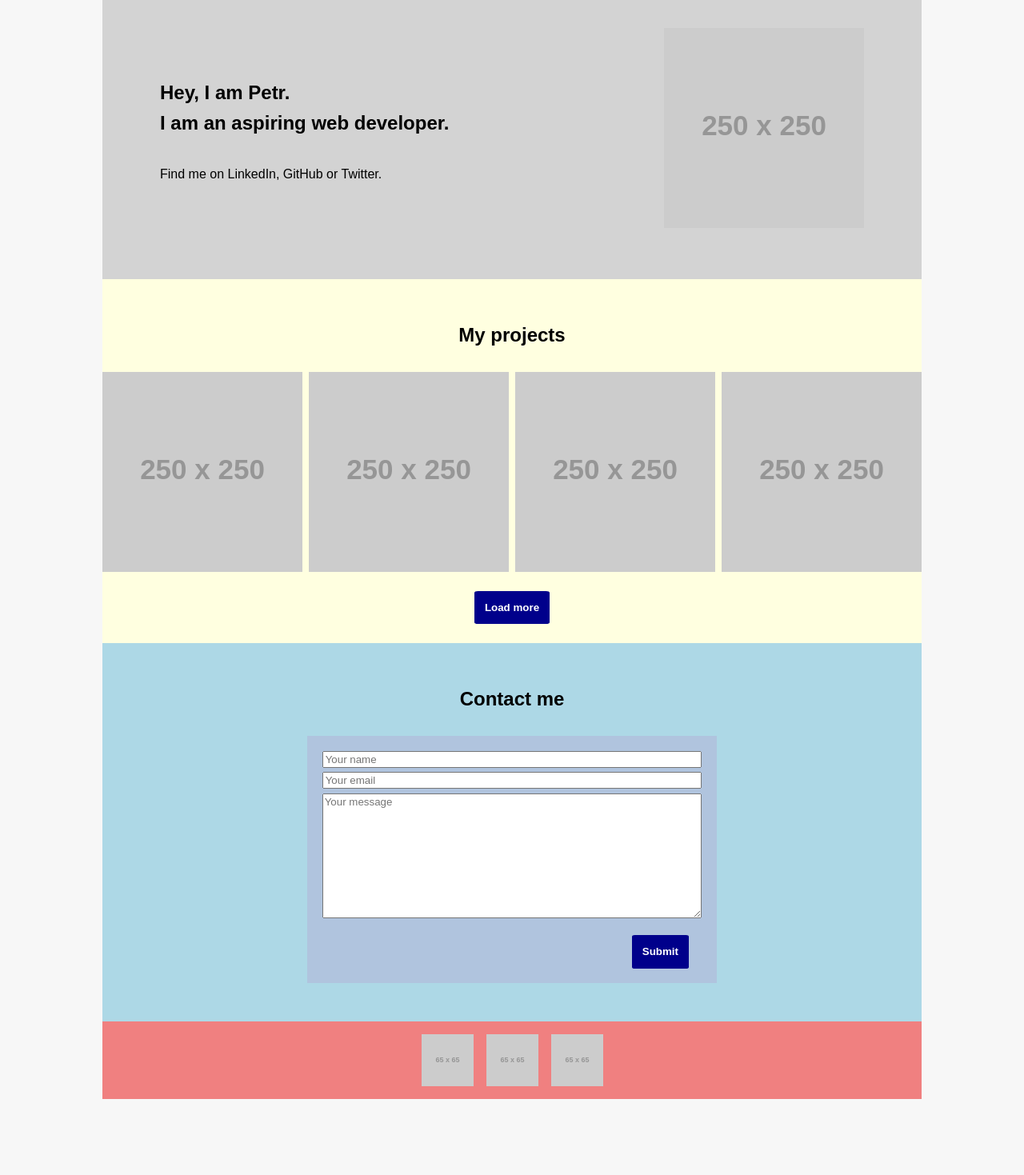
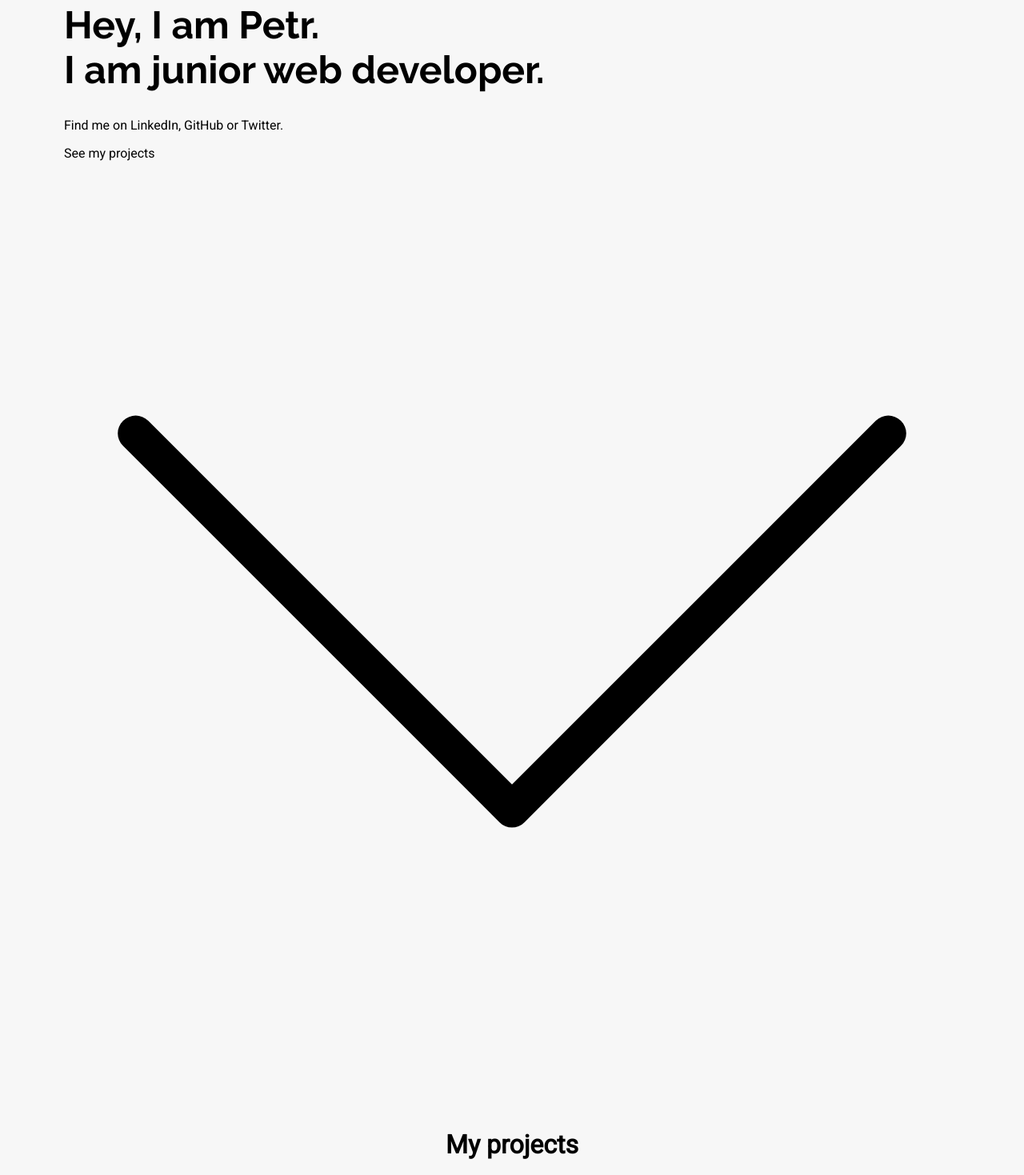
Before and after one commit to PetrBelecky/portfolio, a website: page src/index.html in a window 1280 px wide. Shown: the part 29-1498 px from the top of the page at 80% size. Before the commit the page ends 1403 px from the top, so only its background shows below. Drawn offline with nearby package versions, Linux system fonts and the light colour scheme; files that its build step writes are made by us from their sources; placeholder pictures from the web are drawn by us.

Commit message:
reverted css to barebones, ready to start again

```diff
--- a/src/index.html
+++ b/src/index.html
@@ -7,56 +7,41 @@
   <meta http-equiv="X-UA-Compatible" content="ie=edge">
   <title>Petr Bělecký</title>
 
+  <!-- Font import -->
+  <link href="https://fonts.googleapis.com/css?family=Raleway:400,700&display=swap" rel="stylesheet">
+
+  <link href="https://fonts.googleapis.com/css?family=Roboto&display=swap" rel="stylesheet">
+
+  <!-- Stylesheet declaration -->
   <link rel="stylesheet" href="/css/style.css">
-
 </head>
 
 <body>
+  <main>
 
-    <main>
-        <section class="intro flexbox">
-
-            <div class="container flexbox">
     <h1>
-                    <span class="name">Hey, I am Petr.</span>
-                    <span class="tagline">I am an aspiring web developer.</span>
+      Hey, I am Petr.<br> I am junior web developer.
     </h1>
 
     <p>Find me on LinkedIn, GitHub or Twitter.</p>
-            </div>
+    <p>See my projects</p>
+    <!-- maybe give a border to text to imitate btn, give it hover -->
+    <img src="img/arrow-bottom.svg" alt="arrow">
+    <!-- make it flow up and down -->
 
-            <div class="container">
-                <img src="https://via.placeholder.com/250" alt="">
-            </div>
-
-        </section>
-
-        <section class="projects flexbox">
     <h2>
       My projects
     </h2>
 
-            <div class="flexbox project-wrapper">
-
+    <img src="https://via.placeholder.com/250" alt="">
+    <img src="https://via.placeholder.com/250" alt="">
+    <img src="https://via.placeholder.com/250" alt="">
     <img src="https://via.placeholder.com/250" alt="">
 
-                <img src="https://via.placeholder.com/250" alt="">
-
-                <img src="https://via.placeholder.com/250" alt="">
-
-                <img src="https://via.placeholder.com/250" alt="">
-
-            </div>
-
-            <div class="flexbox button-wrapper">
     <button>
       Load more
     </button>
-            </div>
 
-        </section>
-
-        <section class="contact flexbox">
     <h2>
       Contact me
     </h2>
@@ -74,18 +59,13 @@
 
     </form>
 
-        </section>
-
-        <footer class="flexbox">
-
+    <footer>
       <img src="https://via.placeholder.com/65.png?text=GitHub" alt="">
       <img src="https://via.placeholder.com/65.png?text=LinkedIn" alt="">
       <img src="https://via.placeholder.com/65.png?text=Twitter" alt="">
-
     </footer>
 
   </main>
-
 </body>
 
 </html>
--- a/src/scss/style.scss
+++ b/src/scss/style.scss
@@ -1,28 +1,40 @@
 
 * {
     box-sizing: border-box;
-    font-family: sans-serif;
 }
 
 body {
+    font-family: "Roboto", sans-serif;
     margin: 0;
+    padding: 0;
     background-color: #f7f7f7;
     display: flex;
     flex-direction: column;
     align-items: center;
+    width: 100vw;
+    height: 100vh;
 }
 
 main {
-    width: 80vw;
+    width: 100%;
+    padding: 0rem 5rem;
 }
 
 img {
     display: block;
 }
 
+h1 {
+    font-size: 3rem;
+    font-family: "Raleway", sans-serif;
+    font-weight: 700;
+}
+
 h2 {
     text-align: center;
+    font-size: 2rem;
     padding: 1.5em 0 0.5em 0;
+    font-weight: 700;
 }
 
 .flexbox {
@@ -30,90 +42,9 @@ h2 {
 }
 
 .intro {
-    background-color: lightgray;
+    height: 100vh;
+    width: 100%;
     justify-content: space-between;
+    align-items: center;
+    position: relative;
 }
-
-.projects {
-    flex-direction: column;
-    align-content: center;
-    background-color: lightyellow;
-}
-
-.intro .container {
-    /* padding: 2em 5em; */
-    margin: 4em 4.5em;
-    justify-content: center;
-    flex-direction: column;
-}
-
-.intro .name, .intro .tagline {
-    display: block;
-    padding: 0.2em 0;
-}
-
-.project-wrapper {
-    flex-direction: row;
-    flex-wrap: wrap;
-    justify-content: space-between;
-}
-
-.projects .button-wrapper {
-    display: flex;
-    flex-direction: column;
-    align-items: center;
-    padding: 1.5em 1em;
-}
-
-.contact .button-wrapper {
-    display: flex;
-    flex-direction: row;
-    justify-content: flex-end;
-    padding: 1em 1em 0 1em;
-}
-
-.item {
-
-}
-
-.contact {
-    flex-direction: column;
-    align-items: center;
-    background-color: lightblue;
-}
-
-form {
-    background-color: lightsteelblue;
-    display: flex;
-    flex-direction: column;
-    width: 50%;
-    margin-bottom: 3em;
-    padding: 1em;
-}
-
-form input, form textarea {
-    margin: 0.2em;
-}
-
-input[type="submit"], button {
-    border: none;
-    background-color: darkblue;
-    padding: 1em;
-    color: white;
-    font-weight: bold;
-    border-radius: 5%;
-}
-
-input[type="submit"]:hover, button:hover {
-    background-color: rgb(1, 1, 200);
-}
-
-footer {
-    background-color: lightcoral;
-    justify-content: center;
-    padding: 1em 1em;
-}
-
-footer img  {
-    padding: 0 0.5em;
-}
```
Also changed, not shown: src/img/arrow-bottom-circle.svg (added), src/img/arrow-bottom.svg (added), src/img/double-down.svg (added), src/img/slow_working.png (added), src/img/slow_working.svg (added), src/img/undraw_coding_6mjf.svg (added), src/img/undraw_developer_activity_bv83.png (added), src/img/undraw_developer_activity_bv83.svg (added), 1 other file. Lines whose indentation alone changed are shown as unchanged.
